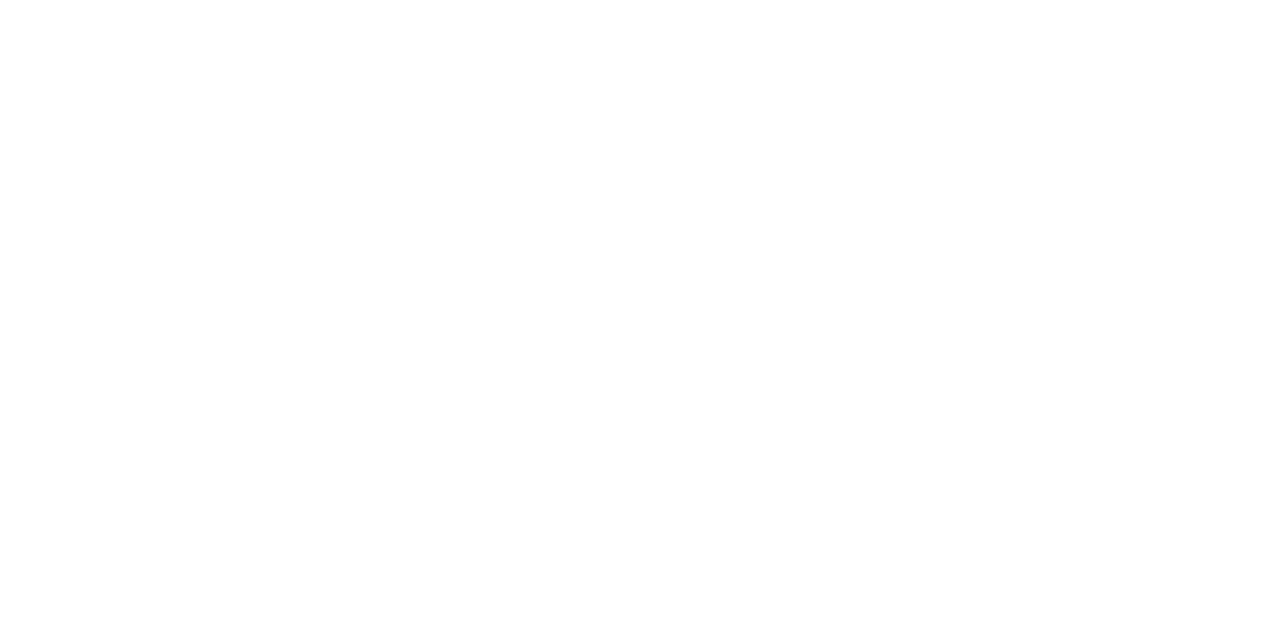
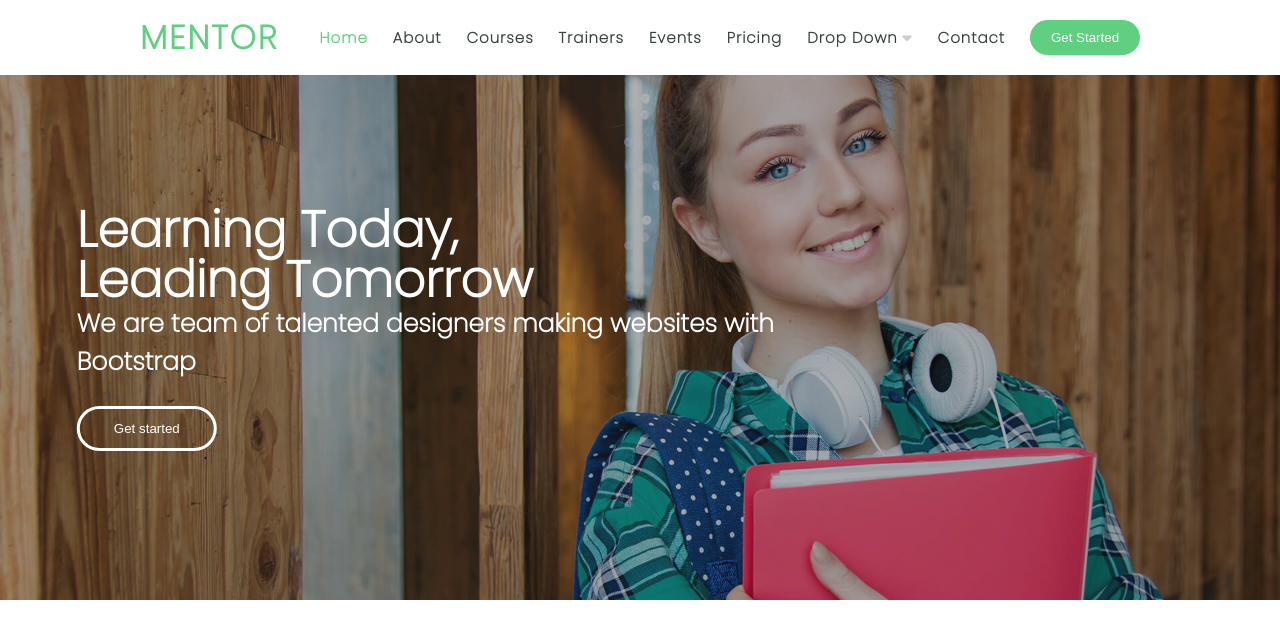
Before and after one commit to gnaghiyeva/mentor-task, a plain HTML site: page index.html in a window 1280 px wide. Shown: the top 638 px of the page. Drawn offline with Linux system fonts and the light colour scheme.

Commit message:
introduction

```diff
--- a/index.html
+++ b/index.html
@@ -6,9 +6,115 @@
     <meta name="viewport" content="width=device-width, initial-scale=1.0">
     <link rel="stylesheet" href="grid.css">
     <link rel="stylesheet" href="style.css">
+    <!-- font   -->
+    <link href="https://fonts.googleapis.com/css2?family=Poppins:wght@200&display=swap" rel="stylesheet">
+    <link rel="preconnect" href="https://fonts.googleapis.com">
+    <link rel="preconnect" href="https://fonts.gstatic.com" crossorigin>
+
+     <!-- font-awesome cdn -->
+    <link rel="stylesheet" href="https://cdnjs.cloudflare.com/ajax/libs/font-awesome/6.4.0/css/all.min.css" integrity="sha512-iecdLmaskl7CVkqkXNQ/ZH/XLlvWZOJyj7Yy7tcenmpD1ypASozpmT/E0iPtmFIB46ZmdtAc9eNBvH0H/ZpiBw==" crossorigin="anonymous" referrerpolicy="no-referrer" />
+
+
+    <!-- open sans -->
+    <link rel="preconnect" href="https://fonts.googleapis.com">
+<link rel="preconnect" href="https://fonts.gstatic.com" crossorigin>
+<link href="https://fonts.googleapis.com/css2?family=Open+Sans:wght@300&display=swap" rel="stylesheet">
     <title>Mentor</title>
 </head>
 <body>
+    <header class="container">
+        <nav>
+            <div class="nav_left">
+                <h1>Mentor</h1>
+            </div>
+
+            <div class="nav_right">
+                <ul>
+                    <li>
+                        <a href="#" id="home">Home</a>
+                    </li>
+                    <li>
+                        <a href="#">About</a>
+                    </li>
+                    <li>
+                        <a href="#">Courses</a>
+                    </li>
+                    <li>
+                        <a href="#">Trainers</a>
+                    </li>
+                    <li>
+                        <a href="#">Events</a>
+                    </li>
+                    <li>
+                        <a href="#">Pricing</a>
+                    </li>
+
+                    <li>
+                        <a href="#">Drop Down</a>
+                       <a href=""> <i class="fa-solid fa-caret-down" style="color: #cccccc;"></i></a>
+<!--
+                       <ul class="drop-down">
+                            <li><a href="#">Drop down 1</a> </li>
+
+                            <li>
+                                <a href="#">Deep drown down</a>
+                                <ul>
+                                    <li>
+                                        <a href="#">Deep drown down 1</a>
+                                    </li>
+                                    <li>
+                                        <a href="#">Deep drown down 2</a>
+                                    </li>
+                                    <li>
+                                        <a href="#">Deep drown down 3</a>
+                                    </li>
+                                    <li>
+                                        <a href="#">Deep drown down 4</a>
+                                    </li>
+                                    <li>
+                                        <a href="#">Deep drown down 4</a>
+                                    </li>
+                                </ul>
+
+                            </li>
+                            <li><a href="">Drop down 2</a></li>
+                            <li><a href="">Drop down 3</a></li>
+                            <li><a href="">Drop down 4</a></li>
+                        </ul> -->
+                    </li>
+                    <li>
+                        <a href="#">Contact</a>
+                    </li>
+
+                      <button id="get-started" >Get Started</button>
+
+                    </ul>
+
+                    <i id="hamburger-menu" class="fa-solid fa-bars"></i>
+
+
+
+            </div>
+        </nav>
+
+
+    </header>
+
+    <main>
+        <section class="introduction">
+            <div class="introduction_texts">
+                <h1>Learning Today, <br>
+                    Leading Tomorrow</h1>
+
+                <p>We are team of talented designers making websites with Bootstrap</p>
+
+                <button>Get started</button>
+            </div>
+        </section>
+
+
+    </main>
+
 
 </body>
 </html>
--- a/style.css
+++ b/style.css
@@ -0,0 +1,187 @@
+*{
+    margin: 0;
+    padding: 0;
+    box-sizing: border-box;
+}
+
+body{
+
+    height: 200vh;
+}
+/*header start*/
+.container{
+    width: 100%;
+    margin: auto;
+}
+
+nav{
+    display: flex;
+    justify-content: space-between;
+    align-items: center;
+    padding: 20px 140px;
+    font-family: Poppins;
+    /* border: 1px solid; */
+    position: fixed;
+    width: 100%;
+    background-color: white;
+}
+
+nav .nav_left{
+    /* border: 1px solid; */
+    align-items: center;
+
+}
+
+
+nav .nav_left h1{
+    font-size: 33px;
+    text-transform: uppercase;
+    color: #5fcf80;
+    line-height: 1;
+    letter-spacing: 2px;
+    font-weight: 800;
+}
+
+nav .nav_right{
+    /* border: 1px solid; */
+    transition: .4s ease;
+
+}
+
+nav .nav_right ul{
+    list-style: none;
+    display: flex;
+
+    align-items: center;
+}
+
+nav .nav_right ul li{
+    margin-right: 25px;
+}
+
+
+nav .nav_right ul li a{
+    text-decoration: none;
+    color: black;
+    font-size: 15px;
+    font-weight: bold;
+    color: #37423b;
+    letter-spacing: 1px;
+    transition: .5s;
+}
+#home{
+    color:#5fcf80;
+}
+
+nav .nav_right ul li a:hover{
+    color:#5fcf80;
+
+}
+
+nav .nav_right  #get-started{
+    width: 110px;
+    height: 35px;
+    border: 1px solid #5fcf80;
+    border-radius: 20px;
+   background-color: #5fcf80;
+   color: white;
+   transition: .5s;
+}
+
+nav .nav_right  #get-started:hover{
+    background-color: #299a4b;
+    cursor: pointer;
+    border: 1px solid #5fcf80;
+}
+
+nav .nav_right  #hamburger-menu{
+    display: none;
+    border: none;
+    font-size: 20px;
+}
+
+/*header end*/
+
+/*introduction start*/
+main{
+    font-family: Poppins;
+
+}
+main .introduction{
+    background-image: linear-gradient(90deg, rgba(8,197,246,1) 0%, rgba(255,132,0,1) 0%, rgba(34, 29, 29, 0.338) 0%), url("./assets/images/intro.jpg");
+    height: 600px;
+    background-size: contain;
+    background-size: cover;
+    background-repeat: no-repeat;
+    background-attachment: fixed;
+    flex-wrap: nowrap;
+}
+main .introduction .introduction_texts{
+    color: white;
+    position: absolute;
+    transform: translate(10%,50%);
+    height: 250px;
+    width: 60%;
+    top: 10%;
+    /* border: 1px solid; */
+    flex-wrap: nowrap;
+
+
+}
+main .introduction .introduction_texts h1{
+    font-size: 50px;
+    text-align: left;
+    line-height: 1em;
+    font-weight: bold;
+}
+
+main .introduction .introduction_texts p{
+    font-size: 25px;
+    font-weight: bold;
+}
+
+main .introduction .introduction_texts button{
+    width: 140px;
+    height: 45px;
+    border-radius: 30px;
+    margin-top: 25px;
+    background-color: rgba(0, 0, 0, 0);
+    color: white;
+    border: 3px solid white;
+}
+/*introduction end*/
+
+
+
+
+
+/*header*/
+@media(max-width:1210px){
+    nav .nav_right ul{
+        display: none;
+    }
+
+    nav .nav_right  #hamburger-menu{
+        display: block;
+    }
+}
+
+/*main introduction*/
+@media(max-width:1210px){
+    main .introduction{
+        flex-wrap: nowrap;
+        background-size: contain;
+        background-position: center;
+        background-size: cover;
+
+    }
+
+    main .introduction .introduction_texts{
+        /* border: 1px solid; */
+        flex-wrap: nowrap;
+        width: 90%;
+        font-size: 15px;
+        overflow-y: hidden;
+        height: 300px;
+    }
+}
```
